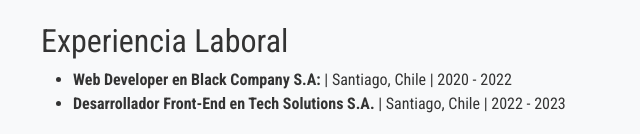
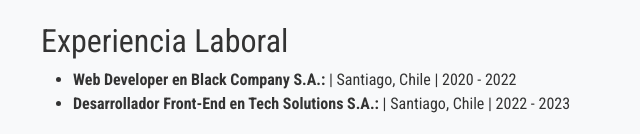
Before and after one commit to yobita/CV-JavGarin, a plain HTML site: page index.html in a window 1280 px wide. Shown: the part 666-800 px from the top of the page, 219-859 px from the left. Drawn offline with nearby package versions, Linux system fonts and the light colour scheme.

Commit message:
se agrega puntuación

```diff
--- a/index.html
+++ b/index.html
@@ -63,8 +63,8 @@
     <section id="experiencia">
         <h2>Experiencia Laboral</h2>
         <ul>
-            <li><strong>Web Developer en Black Company S.A:</strong> | Santiago, Chile | 2020 - 2022</li>
-            <li><strong>Desarrollador Front-End en Tech Solutions S.A.</strong> | Santiago, Chile | 2022 - 2023
+            <li><strong>Web Developer en Black Company S.A.:</strong> | Santiago, Chile | 2020 - 2022</li>
+            <li><strong>Desarrollador Front-End en Tech Solutions S.A.:</strong> | Santiago, Chile | 2022 - 2023
                 <ul>
                     <br>
                     <li>Colaboré con diseñadores y back-end developers para crear interfaces de usuario interactivas y responsivas.</li>
```
